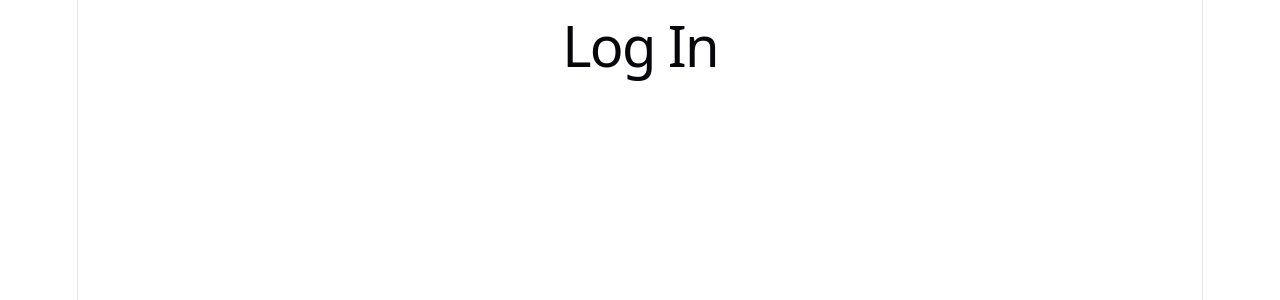
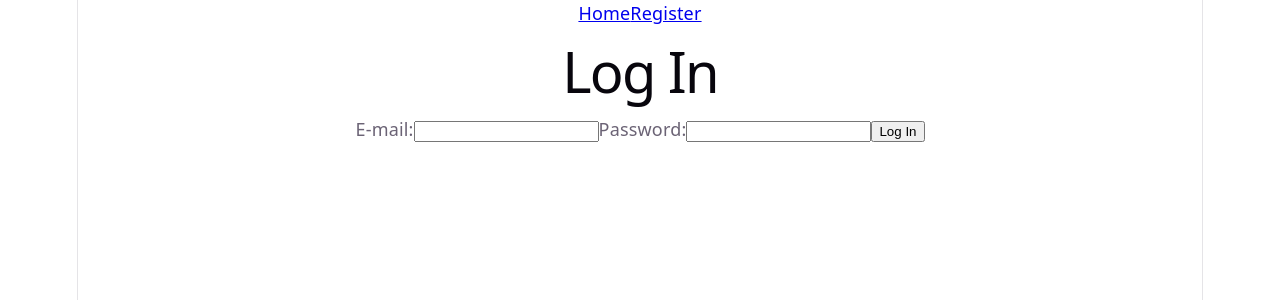
Before and after one commit to hanna-kaliszuk/App_Manager, a React (Vite) app in the folder frontend/: page /login in a window 1280 px wide. Shown: the top 300 px of the page. Built offline with nearby package versions, Linux system fonts and the light colour scheme.

Commit message:
initial login page with email and password form added; basic tests to test rendering the heading, requiring email and password, navbar

```diff
--- a/frontend/src/pages/LogIn.tsx
+++ b/frontend/src/pages/LogIn.tsx
@@ -1,5 +1,31 @@
+import Navbar from "../components/Navbar/Navbar"
+import {Link} from "react-router-dom";
+
 function LogIn() {
-  return <h1>Log In</h1>
+    return (
+    <>
+      <Navbar>
+        <Link to="/">Home</Link>
+        <Link to="/register">Register</Link>
+      </Navbar>
+
+        <h1>Log In</h1>
+
+        <form>
+            <label>
+                E-mail:
+                <input type="email" name="email" required/>
+            </label>
+
+            <label>
+                Password:
+                <input type="password" name="password" required/>
+            </label>
+
+            <button type="submit">Log In</button>
+        </form>
+    </>
+  )
 }
 
 export default LogIn
```
Also changed, not shown: 1 other file (tests, documents, lock files or other folders).
